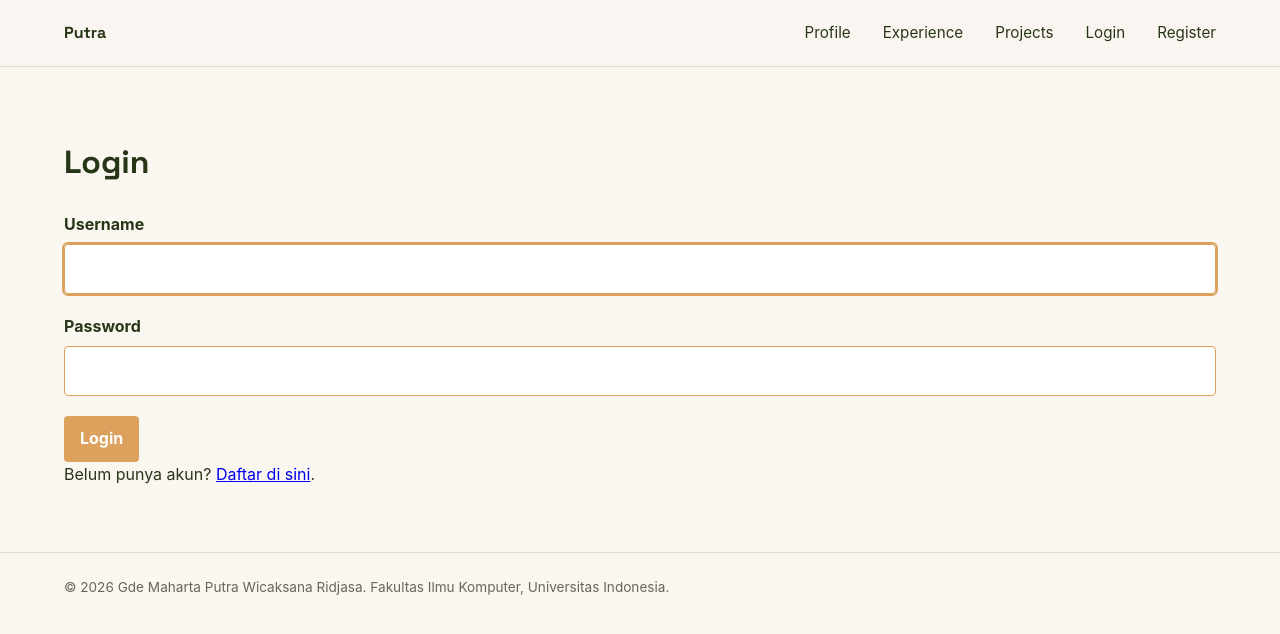
After one commit to gdemahartaputra-hash/myportofolio, a Django app: page /login/ in a window 1280 px wide. The commit adds this page. Shown: the top 634 px of the page. Run offline with Django 5.2, Linux system fonts and the light colour scheme; some web fonts are replaced.

Commit message:
Tutorial 04

```diff
--- a/main/models.py
+++ b/main/models.py
@@ -1,4 +1,6 @@
 import uuid
+
+from django.contrib.auth.models import User
 from django.db import models
 
 class Experience(models.Model):
@@ -58,6 +60,9 @@ class Project(models.Model):
     tech_stack = models.CharField(max_length=255)
     project_url = models.URLField(blank=True)
     project_image_url = models.URLField(blank=True, max_length=500)
+    starred_by = models.ManyToManyField(
+        User, related_name="starred_projects", blank=True
+    )
 
     def __str__(self):
         return self.title
--- a/main/urls.py
+++ b/main/urls.py
@@ -5,6 +5,8 @@ from main.views import (
     create_project, get_projects_json, delete_project,
     create_experience, update_experience, delete_experience, get_experience_json,
     create_education, update_education, delete_education, get_education_json,
+    register, login_user, logout_user,
+    toggle_star,
 )
 
 app_name = "main"
@@ -28,4 +30,14 @@ urlpatterns = [
     path("projects/", show_projects, name="show_projects"),
     path("api/projects/", get_projects_json, name="get_projects_json"),
     path("projects/<uuid:project_id>/delete/", delete_project, name="delete_project"),
+
+    path("register/", register, name="register"),
+    path("login/", login_user, name="login"),
+    path("logout/", logout_user, name="logout"),
+
+    path(
+        "projects/<uuid:project_id>/star/",
+        toggle_star,
+        name="toggle_star",
+    ),
 ]
--- a/main/views.py
+++ b/main/views.py
@@ -1,4 +1,12 @@
+import datetime
+
 from django.contrib import messages
+from django.contrib.auth import login, logout
+from django.contrib.auth.forms import AuthenticationForm, UserCreationForm
+
+from django.contrib.auth.decorators import login_required
+from django.core.exceptions import PermissionDenied
+
 from django.core import serializers
 from django.http import HttpResponse
 from django.shortcuts import get_object_or_404, redirect, render
@@ -8,6 +16,7 @@ from main.forms import ProjectForm, ExperienceForm, EducationForm
 
 
 def show_main(request):
+    last_login = request.COOKIES.get('last_login', 'Belum ada sesi login / Cookie tidak ditemukan')
     context = {
         "name": "Gde Maharta Putra Wicaksana Ridjasa",
         "nickname": "Putra",
@@ -16,6 +25,7 @@ def show_main(request):
         "bio": (
             "I'm a dynamic individual with a deep passion for technology, business, and the arts. With my strong foundation in programming and mathematics, I leverage my technical expertise to build impactful solutions. My musical background infuses my work with creativity, allowing me to tackle challenges and improve my problem solving skill exponentially. I am relentless in my pursuit of excellence, always seeking opportunities to grow and make a positive impact."
         ),
+        "last_login": last_login,
     }
     return render(request, "index.html", context)
 
@@ -151,7 +161,12 @@ def delete_education(request, education_id):
 
 # Projects Section
 
+@login_required(login_url="/login/")
 def create_project(request):
+
+    if not request.user.is_superuser:
+        raise PermissionDenied
+
     form = ProjectForm(request.POST or None)
 
     if request.method == "POST" and form.is_valid():
@@ -191,10 +206,15 @@ def get_projects_json(request):
     if title_query:
         projects = projects.filter(title__icontains=title_query)
 
-    projects_json = serializers.serialize("json", projects)
+    projects_json = serializers.serialize("json", projects, use_natural_foreign_keys=True)
     return HttpResponse(projects_json, content_type="application/json")
 
+@login_required(login_url="/login/")
 def delete_project(request, project_id):
+
+    if not request.user.is_superuser:
+            raise PermissionDenied
+
     project = get_object_or_404(Project, pk=project_id)
 
     if request.method == "POST":
@@ -203,3 +223,55 @@ def delete_project(request, project_id):
         return redirect("main:show_projects")
 
     return redirect("main:show_projects")
+
+def register(request):
+    form = UserCreationForm(request.POST or None)
+
+    if request.method == "POST" and form.is_valid():
+        form.save()
+        messages.success(request, "Akun berhasil dibuat. Silakan login.")
+        return redirect("main:login")
+
+    context = {
+        "name": "Gde Maharta Putra Wicaksana Ridjasa",
+        "nickname": "Putra",
+        "form": form,
+    }
+    return render(request, "register.html", context)
+
+def login_user(request):
+    form = AuthenticationForm(request, data=request.POST or None)
+
+    if request.method == "POST" and form.is_valid():
+        user = form.get_user()
+        login(request, user)
+        response = redirect("main:show_main")
+        response.set_cookie('last_login', datetime.datetime.now().strftime('%Y-%m-%d %H:%M:%S'))
+        return response
+
+    context = {
+        "name": "Gde Maharta Putra Wicaksana Ridjasa",
+        "nickname": "Putra",
+        "form": form,
+    }
+    return render(request, "login.html", context)
+
+def logout_user(request):
+    logout(request)
+    response = redirect("main:show_main")
+    response.delete_cookie('last_login')
+    return response
+
+@login_required(login_url="/login/")
+def toggle_star(request, project_id):
+    project = get_object_or_404(Project, pk=project_id)
+
+    if request.method == "POST":
+        # Kalau akun ini sudah pernah memberi star, batalkan star-nya.
+        # Kalau belum, tambahkan star.
+        if request.user in project.starred_by.all():
+            project.starred_by.remove(request.user)
+        else:
+            project.starred_by.add(request.user)
+
+    return redirect("main:show_projects")
--- a/portofolio/settings.py
+++ b/portofolio/settings.py
@@ -67,6 +67,7 @@ TEMPLATES = [
         'APP_DIRS': True,
         'OPTIONS': {
             'context_processors': [
+                "django.template.context_processors.debug",
                 'django.template.context_processors.request',
                 'django.contrib.auth.context_processors.auth',
                 'django.contrib.messages.context_processors.messages',
--- a/static/css/style.css
+++ b/static/css/style.css
@@ -69,6 +69,11 @@ h1, .brand {
     color: var(--ink);
     text-decoration: none;
     font-size: 0.95rem;
+}
+
+.nav-user {
+    color: var(--accent-dark);
+    font-weight: bold;
 }
 
 
@@ -734,3 +739,27 @@ h1, .brand {
         text-align: center;
     }
 }
+
+/* Star Section */
+
+.star-form {
+    display: inline;
+}
+
+.button-star {
+    display: inline-flex;
+    align-items: center;
+    gap: 0.4rem;
+    background: var(--ink);
+}
+
+.button-star.is-starred {
+    background: var(--accent);
+}
+
+.star-count {
+    padding: 0.05rem 0.4rem;
+    border-radius: 999px;
+    background: rgba(255, 255, 255, 0.25);
+    font-size: 0.8rem;
+}
--- a/templates/base.html
+++ b/templates/base.html
@@ -20,8 +20,14 @@
             <nav>
                 <a href="{% url 'main:show_main' %}">Profile</a>
                 <a href="{% url 'main:show_experience' %}">Experience</a>
-                <a href="{% url 'main:show_education' %}">Education</a>
                 <a href="{% url 'main:show_projects' %}">Projects</a>
+                {% if user.is_authenticated %}
+                    <span class="nav-user">{{ user.username }}</span>
+                    <a href="{% url 'main:logout' %}">Logout</a>
+                {% else %}
+                    <a href="{% url 'main:login' %}">Login</a>
+                    <a href="{% url 'main:register' %}">Register</a>
+                {% endif %}
             </nav>
         </div>
     </header>
--- a/templates/index.html
+++ b/templates/index.html
@@ -29,6 +29,10 @@
                             <dt>Program</dt>
                             <dd>{{ study_program }}</dd>
                         </div>
+                        <div class="meta-row">
+                            <dt>Sesi Terakhir Login</dt>
+                            <dd>{{ last_login }}</dd>
+                        </div>
                     </dl>
                     <div class="social-links">
                         <a href="https://github.com/gdemahartaputra-hash" class="social-link">GitHub</a>
--- /dev/null
+++ b/templates/login.html
@@ -0,0 +1,33 @@
+{% extends "base.html" %}
+{% block meta %}
+    <title>Login - {{ name }}</title>
+{% endblock meta %}
+{% block content %}
+    <main>
+        <section class="experience-section">
+            <div class="container">
+                <h1>Login</h1>
+                {% for message in messages %}
+                    <p class="form-message">{{ message }}</p>
+                {% endfor %}
+                <form method="post" action="{% url 'main:login' %}" class="project-form">
+                    {% csrf_token %}
+                    {% for field in form %}
+                        <div class="form-group">
+                            <label for="{{ field.id_for_label }}">{{ field.label }}</label>
+                            {{ field }}
+                            {% for error in field.errors %}
+                                <p class="form-error">{{ error }}</p>
+                            {% endfor %}
+                        </div>
+                    {% endfor %}
+                    {% for error in form.non_field_errors %}
+                        <p class="form-error">{{ error }}</p>
+                    {% endfor %}
+                    <button type="submit" class="button">Login</button>
+                </form>
+                <p>Belum punya akun? <a href="{% url 'main:register' %}">Daftar di sini</a>.</p>
+            </div>
+        </section>
+    </main>
+{% endblock content %}
--- a/templates/project.html
+++ b/templates/project.html
@@ -10,11 +10,13 @@
                     <p class="section-kicker">Karya yang saya bangun</p>
                     <div class="project-header">
                         <h1>Projects</h1>
+                        {% if user.is_superuser %}
                             <a href="{% url 'main:create_project' %}"
                             class="button project-add-button">
                                 <span aria-hidden="true">+</span>
                                 Tambah Proyek
                             </a>
+                        {% endif %}
                     </div>
                 </div>
                 <form method="get"
@@ -44,7 +46,10 @@
                                     {% if project.project_url %}
                                         <a href="{{ project.project_url }}" class="button">Lihat Project</a>
                                     {% endif %}
+                                    {% include "components/project_star.html" with project=project %}
+                                    {% if user.is_superuser %}
                                         {% include "components/project_delete_modal.html" with project=project %}
+                                    {% endif %}
                                 </div>
                             </div>
                         </article>
```
Also changed, not shown: templates/components/project_star.html (added, +10 -0 lines), templates/register.html (added, +33 -0 lines), main/migrations/0004_project_starred_by.py (added). Lines whose indentation alone changed are shown as unchanged.
